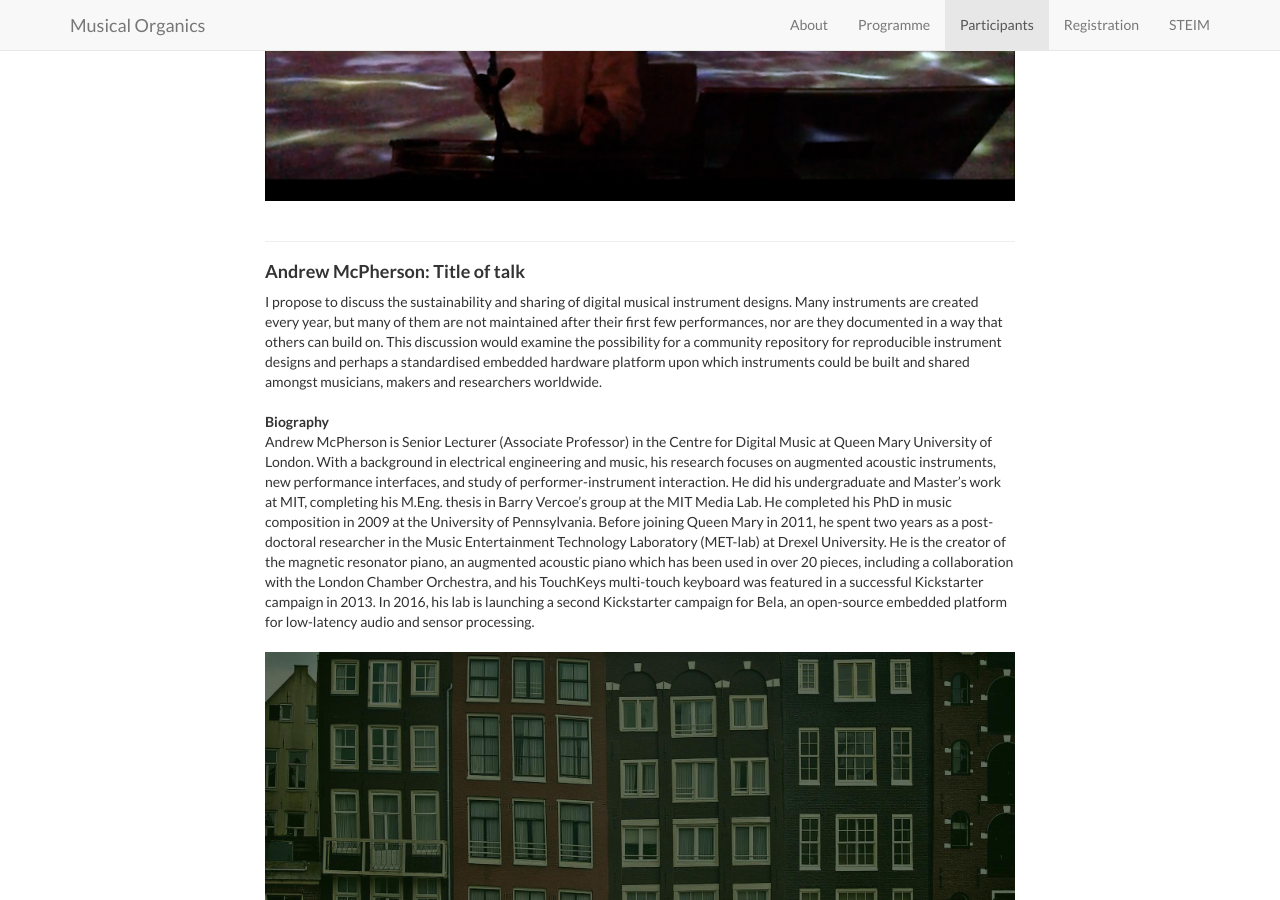
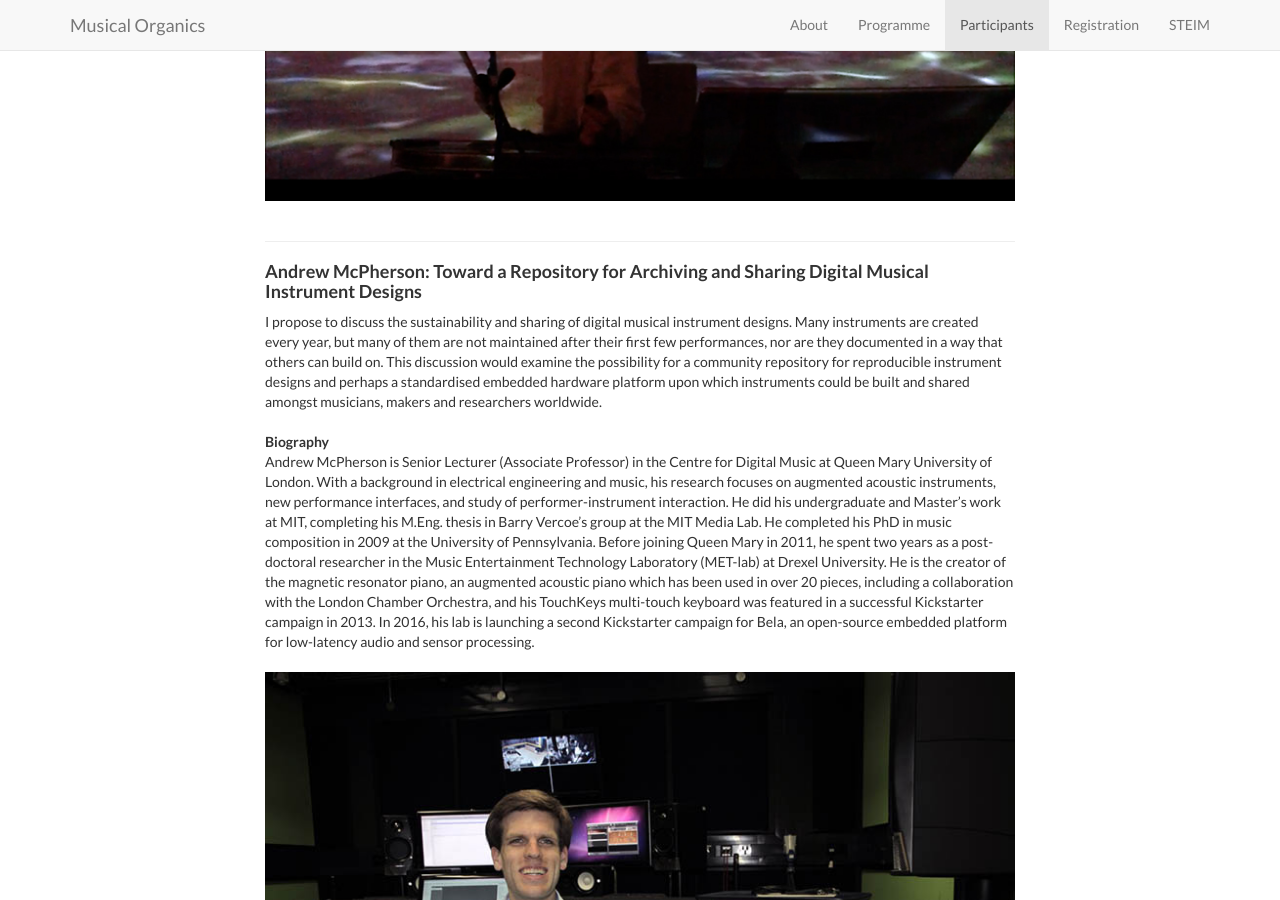
Before and after one commit to thormagnusson/steim, a Jekyll site: the page built from index.html, in a window 1280 px wide and 900 px high, scrolled down 5159 px. Built offline with Jekyll 4.4.1, drawn with Linux system fonts in a browser that asks for light colours; some of the changed text lies outside the part shown.

Commit message:
add Andrew

```diff
--- a/_includes/participants.html
+++ b/_includes/participants.html
@@ -63,7 +63,7 @@
             <div />
 
  <br><hr>
-            <h4><b>Andrew McPherson: Title of talk</b></h4>
+            <h4><b>Andrew McPherson: Toward a Repository for Archiving and Sharing Digital Musical Instrument Designs</b></h4>
 
             I propose to discuss the sustainability and sharing of digital musical instrument designs. Many instruments are created every year, but many of them are not maintained after their first few performances, nor are they documented in a way that others can build on. This discussion would examine the possibility for a community repository for reproducible instrument designs and perhaps a standardised embedded hardware platform upon which instruments could be built and shared amongst musicians, makers and researchers worldwide. <br>
 
@@ -73,7 +73,7 @@
 
 
             <div class="image-wrapper">
-            <img src="img/banner-bg.jpg" alt="Andrew McPherson" class="scale-image" />
+            <img src="img/andrew.jpg" alt="Andrew McPherson" class="scale-image" />
             <div />
 
 
--- a/_includes/registration.html
+++ b/_includes/registration.html
@@ -41,9 +44,10 @@
         <p>Early registration ends on May 11th (UPDATE) <br>
         Discount fee is for students and non-academics (DISCUSS)</p>
         -->
-
+<!--
         <p>Please register through the <a href= "http://onlineshop.sussex.ac.uk" target="_blank"> University of Sussex Online Shop</a>
         </p>
+    -->
 
             <br/><br/><br/>
 
```
Also changed, not shown: other parts of _includes/registration.html (+3 -0 lines), img/andrew.jpg (added).
